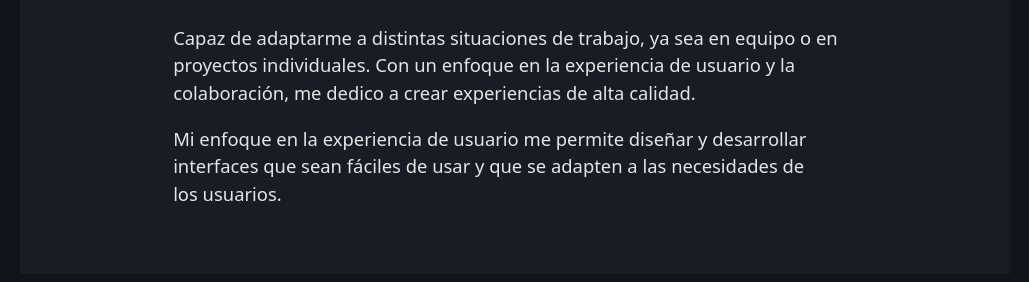
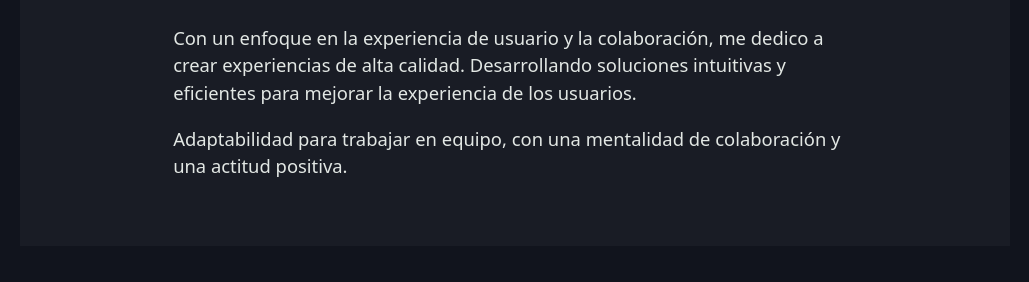
Before and after one commit to rr69sport/richard-ramirez, an Astro site: page / in a window 1280 px wide. Shown: the part 654-936 px from the top of the page, without its empty margins (125-1154 px from the left). Built offline with nearby package versions, Linux system fonts and the light colour scheme; Astro itself is replaced by a stand-in of ours.

Commit message:
Improved "About Me" description

```diff
--- a/src/sections/About.astro
+++ b/src/sections/About.astro
@@ -1,10 +1,10 @@
 <section>
   <h2>Sobre mi</h2>
   <p>
-    Capaz de adaptarme a distintas situaciones de trabajo, ya sea en equipo o en proyectos individuales. Con un enfoque en la experiencia de usuario y la colaboración, me dedico a crear experiencias
-    de alta calidad.
+    Con un enfoque en la experiencia de usuario y la colaboración, me dedico a crear experiencias de alta calidad. Desarrollando soluciones intuitivas y eficientes para mejorar la experiencia de los
+    usuarios.
   </p>
-  <p>Mi enfoque en la experiencia de usuario me permite diseñar y desarrollar interfaces que sean fáciles de usar y que se adapten a las necesidades de los usuarios.</p>
+  <p>Adaptabilidad para trabajar en equipo, con una mentalidad de colaboración y una actitud positiva.</p>
 </section>
 
 <style>
```
